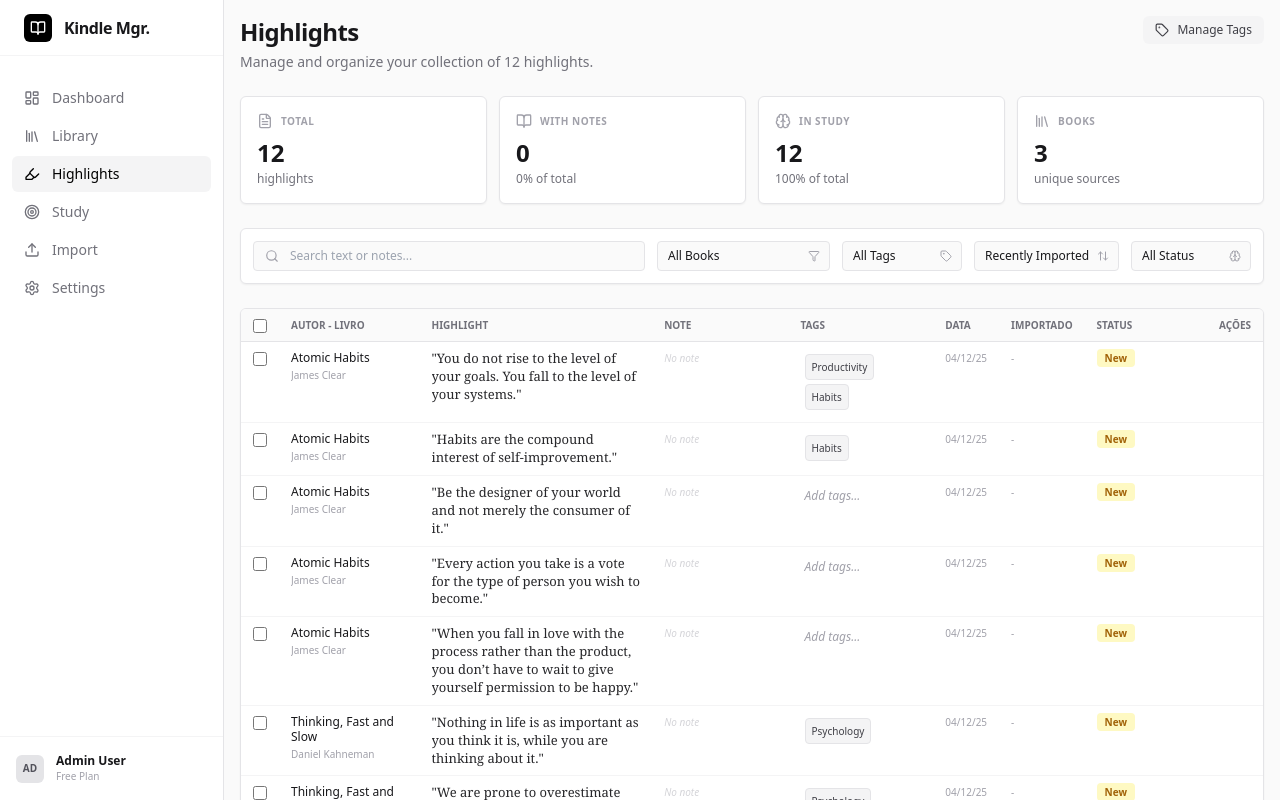
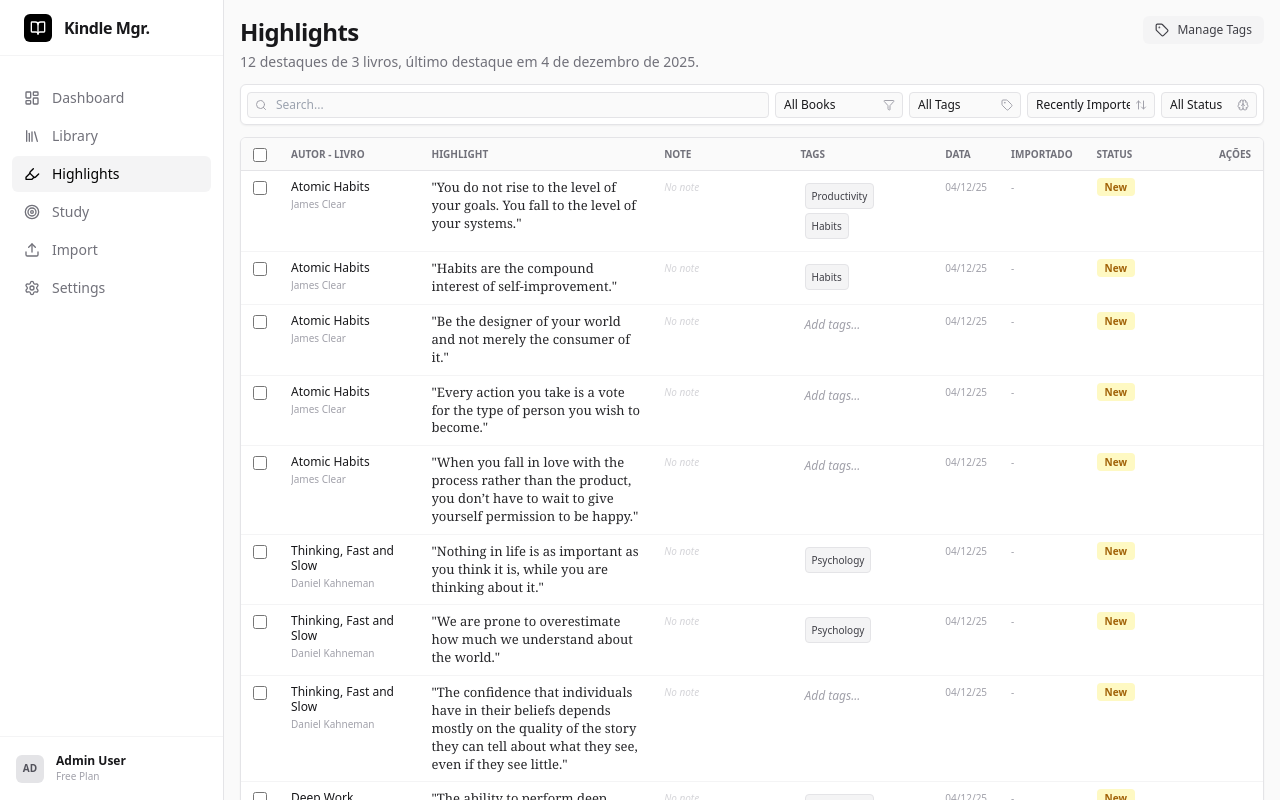
Before and after one commit to lbpfeil/evoque, a React (Vite) app: page /#/highlights in a window 1280 px wide. Built offline with nearby package versions, Linux system fonts and the light colour scheme.

Commit message:
feat: implement Highlights page for managing highlights with filtering, sorting, editing, bulk actions, and a dedicated stats display.

```diff
--- a/components/HighlightStats.tsx
+++ b/components/HighlightStats.tsx
@@ -25,45 +25,47 @@
     }, [highlights, studyCards]);
 
     return (
-        <div className="grid grid-cols-2 md:grid-cols-4 gap-3 mb-6">
-            {/* Total Highlights */}
-            <div className="bg-white border border-zinc-200 rounded-md p-4 shadow-sm">
-                <div className="flex items-center gap-2 mb-2">
-                    <FileText className="w-4 h-4 text-zinc-400" />
-                    <span className="text-[10px] uppercase font-semibold tracking-wider text-zinc-400">Total</span>
+        <div className="flex items-center gap-3 bg-white border border-zinc-200 rounded-md px-3 py-1.5 shadow-sm mb-3">
+            {/* Total */}
+            <div className="flex items-center gap-1.5">
+                <FileText className="w-3 h-3 text-zinc-400 shrink-0" />
+                <div className="flex items-baseline gap-1">
+                    <span className="text-base font-bold text-zinc-900">{stats.total}</span>
+                    <span className="text-[9px] text-zinc-400 uppercase tracking-wide">highlights</span>
                 </div>
-                <p className="text-2xl font-bold text-zinc-900">{stats.total}</p>
-                <p className="text-xs text-zinc-500 mt-0.5">highlights</p>
             </div>
 
+            <div className="h-4 w-px bg-zinc-200" />
+
             {/* With Notes */}
-            <div className="bg-white border border-zinc-200 rounded-md p-4 shadow-sm">
-                <div className="flex items-center gap-2 mb-2">
-                    <BookOpen className="w-4 h-4 text-zinc-400" />
-                    <span className="text-[10px] uppercase font-semibold tracking-wider text-zinc-400">With Notes</span>
+            <div className="flex items-center gap-1.5">
+                <BookOpen className="w-3 h-3 text-zinc-400 shrink-0" />
+                <div className="flex items-baseline gap-1">
+                    <span className="text-base font-bold text-zinc-900">{stats.withNotes}</span>
+                    <span className="text-[9px] text-zinc-400">{stats.withNotesPercent}% com notas</span>
                 </div>
-                <p className="text-2xl font-bold text-zinc-900">{stats.withNotes}</p>
-                <p className="text-xs text-zinc-500 mt-0.5">{stats.withNotesPercent}% of total</p>
             </div>
 
+            <div className="h-4 w-px bg-zinc-200" />
+
             {/* In Study */}
-            <div className="bg-white border border-zinc-200 rounded-md p-4 shadow-sm">
-                <div className="flex items-center gap-2 mb-2">
-                    <Brain className="w-4 h-4 text-zinc-400" />
-                    <span className="text-[10px] uppercase font-semibold tracking-wider text-zinc-400">In Study</span>
+            <div className="flex items-center gap-1.5">
+                <Brain className="w-3 h-3 text-zinc-400 shrink-0" />
+                <div className="flex items-baseline gap-1">
+                    <span className="text-base font-bold text-zinc-900">{stats.inStudy}</span>
+                    <span className="text-[9px] text-zinc-400">{stats.inStudyPercent}% em estudo</span>
                 </div>
-                <p className="text-2xl font-bold text-zinc-900">{stats.inStudy}</p>
-                <p className="text-xs text-zinc-500 mt-0.5">{stats.inStudyPercent}% of total</p>
             </div>
 
+            <div className="h-4 w-px bg-zinc-200" />
+
             {/* Unique Books */}
-            <div className="bg-white border border-zinc-200 rounded-md p-4 shadow-sm">
-                <div className="flex items-center gap-2 mb-2">
-                    <Library className="w-4 h-4 text-zinc-400" />
-                    <span className="text-[10px] uppercase font-semibold tracking-wider text-zinc-400">Books</span>
+            <div className="flex items-center gap-1.5">
+                <Library className="w-3 h-3 text-zinc-400 shrink-0" />
+                <div className="flex items-baseline gap-1">
+                    <span className="text-base font-bold text-zinc-900">{stats.uniqueBooks}</span>
+                    <span className="text-[9px] text-zinc-400 uppercase tracking-wide">livros</span>
                 </div>
-                <p className="text-2xl font-bold text-zinc-900">{stats.uniqueBooks}</p>
-                <p className="text-xs text-zinc-500 mt-0.5">unique sources</p>
             </div>
         </div>
     );
--- a/pages/Highlights.tsx
+++ b/pages/Highlights.tsx
@@ -1,8 +1,8 @@
-import React, { useState, useMemo } from 'react';
+import React, { useState, useMemo, useEffect } from 'react';
 import { useStore } from '../components/StoreContext';
 import { Search, Filter, Trash2, Edit2, Check, X, Book, ArrowUpDown, Plus, Minus, Brain, TrendingUp, Tag as TagIcon } from 'lucide-react';
 import { SortOption } from '../types';
-import HighlightStats from '../components/HighlightStats';
+
 import BookContextModal from '../components/BookContextModal';
 import HighlightHistoryModal from '../components/HighlightHistoryModal';
 import { TagSelector } from '../components/TagSelector';
@@ -43,6 +43,38 @@
 
   // Tag Manager Sidebar
   const [isTagManagerOpen, setIsTagManagerOpen] = useState(false);
+
+  // Reset tag filter when book filter changes if the selected tag is not valid anymore
+  useEffect(() => {
+    if (selectedTagId !== 'all') {
+      const selectedTag = tags.find(t => t.id === selectedTagId);
+      if (selectedTag?.bookId) {
+        // If the selected tag is a chapter tag (has bookId)
+        // and the book filter changed to "all" or a different book, reset tag filter
+        if (selectedBookId === 'all' || selectedTag.bookId !== selectedBookId) {
+          setSelectedTagId('all');
+        }
+      }
+    }
+  }, [selectedBookId, selectedTagId, tags]);
+
+  // Calculate stats for header
+  const stats = useMemo(() => {
+    const uniqueBooks = new Set(highlights.map(h => h.bookId)).size;
+    const lastHighlight = highlights.length > 0
+      ? new Date(Math.max(...highlights.map(h => new Date(h.dateAdded).getTime())))
+      : null;
+    return { uniqueBooks, lastHighlight };
+  }, [highlights]);
+
+  const formatDate = (date: Date | null) => {
+    if (!date) return 'nunca';
+    return date.toLocaleDateString('pt-BR', {
+      day: 'numeric',
+      month: 'long',
+      year: 'numeric',
+    });
+  };
 
   // Helper to get all child tag IDs recursively
   const getChildTagIds = (parentId: string): string[] => {
@@ -146,7 +178,7 @@
     setEditingId(null);
   };
 
-  const formatDate = (dateString?: string) => {
+  const formatDateShort = (dateString?: string) => {
     if (!dateString) return '-';
     try {
       return new Date(dateString).toLocaleDateString('pt-BR', {
@@ -175,13 +207,13 @@
   };
 
   return (
-    <div className="space-y-6 relative h-full flex flex-col">
+    <div className="space-y-3 relative h-full flex flex-col">
       {/* Header */}
       <div className="flex justify-between items-start">
         <div>
           <h1 className="text-2xl font-bold text-zinc-900 tracking-tight">Highlights</h1>
           <p className="text-zinc-500 mt-1 font-light text-sm">
-            Manage and organize your collection of {highlights.length} highlights.
+            {highlights.length} {highlights.length === 1 ? 'destaque' : 'destaques'} de {stats.uniqueBooks} {stats.uniqueBooks === 1 ? 'livro' : 'livros'}, último destaque em {formatDate(stats.lastHighlight)}.
           </p>
         </div>
         <button
@@ -193,49 +225,63 @@
         </button>
       </div>
 
-      {/* Statistics */}
-      <HighlightStats highlights={highlights} studyCards={studyCards} books={books} />
-
       {/* Toolbar */}
-      <div className="flex flex-col md:flex-row gap-3 justify-between items-start md:items-center bg-white p-3 rounded-md border border-zinc-200 shadow-sm">
-        <div className="flex gap-3 w-full md:w-auto flex-1 flex-wrap">
-          <div className="relative flex-1 min-w-[200px]">
-            <Search className="absolute left-3 top-1/2 -translate-y-1/2 w-3.5 h-3.5 text-zinc-400" />
+      <div className="flex items-center gap-1.5 bg-white p-1.5 rounded-md border border-zinc-200 shadow-sm">
+        {/* Search - flex to fill available space */}
+        <div className="relative flex-1 min-w-[180px]">
+          <Search className="absolute left-2 top-1/2 -translate-y-1/2 w-3 h-3 text-zinc-400" />
           <input
             type="text"
-              placeholder="Search text or notes..."
+            placeholder="Search..."
             value={searchTerm}
             onChange={(e) => setSearchTerm(e.target.value)}
-              className="w-full pl-9 pr-3 py-1.5 bg-zinc-50 border border-zinc-200 rounded-sm focus:outline-none focus:ring-1 focus:ring-black focus:border-black text-xs"
+            className="w-full pl-7 pr-2 py-1 bg-zinc-50 border border-zinc-200 rounded text-xs focus:outline-none focus:ring-1 focus:ring-black focus:border-black"
           />
         </div>
 
+        {/* Book Filter */}
         <div className="relative">
           <select
             value={selectedBookId}
             onChange={(e) => setSelectedBookId(e.target.value)}
-              className="pl-2.5 pr-7 py-1.5 bg-zinc-50 border border-zinc-200 rounded-sm focus:outline-none focus:ring-1 focus:ring-black focus:border-black text-xs appearance-none min-w-[120px]"
+            className="w-32 pl-2 pr-6 py-1 bg-zinc-50 border border-zinc-200 rounded text-xs appearance-none focus:outline-none focus:ring-1 focus:ring-black focus:border-black truncate"
+            style={{ maxWidth: '128px' }}
           >
             <option value="all">All Books</option>
             {books.map(b => (
-                <option key={b.id} value={b.id}>{b.title}</option>
+              <option key={b.id} value={b.id} className="truncate">{b.title}</option>
             ))}
           </select>
-            <Filter className="absolute right-2.5 top-1/2 -translate-y-1/2 w-3 h-3 text-zinc-400 pointer-events-none" />
+          <Filter className="absolute right-2 top-1/2 -translate-y-1/2 w-3 h-3 text-zinc-400 pointer-events-none" />
         </div>
 
+        {/* Tag Filter */}
         <div className="relative">
           <select
             value={selectedTagId}
             onChange={(e) => setSelectedTagId(e.target.value)}
-              className="pl-2.5 pr-7 py-1.5 bg-zinc-50 border border-zinc-200 rounded-sm focus:outline-none focus:ring-1 focus:ring-black focus:border-black text-xs appearance-none min-w-[120px]"
+            className="w-28 pl-2 pr-6 py-1 bg-zinc-50 border border-zinc-200 rounded text-xs appearance-none focus:outline-none focus:ring-1 focus:ring-black focus:border-black truncate"
+            style={{ maxWidth: '112px' }}
           >
-              <option value="all">All Tags</option>
             <option value="all">All Tags</option>
             {(() => {
               // Flatten tags with depth for display
               const flattenTags = (parentId?: string, depth = 0): React.ReactNode[] => {
-                  const children = tags.filter(t => t.parentId === parentId);
+                const children = tags.filter(t => {
+                  // Only include tags that match the current filter context
+                  if (t.parentId !== parentId) return false;
+
+                  // If "All Books" is selected, only show global tags (no bookId)
+                  if (selectedBookId === 'all') {
+                    return !t.bookId;
+                  }
+
+                  // If a specific book is selected, show:
+                  // 1. Global tags (no bookId)
+                  // 2. Tags specific to the selected book
+                  return !t.bookId || t.bookId === selectedBookId;
+                });
+
                 // Sort: Global first, then books? Or A-Z?
                 children.sort((a, b) => a.name.localeCompare(b.name));
 
@@ -245,7 +291,7 @@
                   const label = `${prefix}${tag.name}${book ? ` (${book.title})` : ''}`;
 
                   return [
-                      <option key={tag.id} value={tag.id}>
+                    <option key={tag.id} value={tag.id} className="truncate">
                       {label}
                     </option>,
                     ...flattenTags(tag.id, depth + 1)
@@ -257,55 +303,58 @@
               return flattenTags(undefined);
             })()}
           </select>
-            <TagIcon className="absolute right-2.5 top-1/2 -translate-y-1/2 w-3 h-3 text-zinc-400 pointer-events-none" />
+          <TagIcon className="absolute right-2 top-1/2 -translate-y-1/2 w-3 h-3 text-zinc-400 pointer-events-none" />
         </div>
 
+        {/* Sort Filter */}
         <div className="relative">
           <select
             value={sortBy}
             onChange={(e) => setSortBy(e.target.value as SortOption)}
-              className="pl-2.5 pr-7 py-1.5 bg-zinc-50 border border-zinc-200 rounded-sm focus:outline-none focus:ring-1 focus:ring-black focus:border-black text-xs appearance-none min-w-[120px]"
+            className="w-32 pl-2 pr-6 py-1 bg-zinc-50 border border-zinc-200 rounded text-xs appearance-none focus:outline-none focus:ring-1 focus:ring-black focus:border-black"
+            style={{ maxWidth: '128px' }}
           >
             <option value="imported">Recently Imported</option>
             <option value="date">Highlight Date</option>
             <option value="book">Book Title</option>
             <option value="length">Text Length</option>
           </select>
-            <ArrowUpDown className="absolute right-2.5 top-1/2 -translate-y-1/2 w-3 h-3 text-zinc-400 pointer-events-none" />
+          <ArrowUpDown className="absolute right-2 top-1/2 -translate-y-1/2 w-3 h-3 text-zinc-400 pointer-events-none" />
         </div>
 
+        {/* Status Filter */}
         <div className="relative">
           <select
             value={studyFilter}
             onChange={(e) => setStudyFilter(e.target.value as any)}
-              className="pl-2.5 pr-7 py-1.5 bg-zinc-50 border border-zinc-200 rounded-sm focus:outline-none focus:ring-1 focus:ring-black focus:border-black text-xs appearance-none min-w-[120px]"
+            className="w-24 pl-2 pr-6 py-1 bg-zinc-50 border border-zinc-200 rounded text-xs appearance-none focus:outline-none focus:ring-1 focus:ring-black focus:border-black"
+            style={{ maxWidth: '96px' }}
           >
             <option value="all">All Status</option>
             <option value="in-study">In Study</option>
             <option value="not-in-study">Not in Study</option>
           </select>
-            <Brain className="absolute right-2.5 top-1/2 -translate-y-1/2 w-3 h-3 text-zinc-400 pointer-events-none" />
-          </div>
+          <Brain className="absolute right-2 top-1/2 -translate-y-1/2 w-3 h-3 text-zinc-400 pointer-events-none" />
         </div>
 
         {/* Bulk Actions Indicator */}
         {selectedIds.size > 0 && (
-          <div className="flex items-center gap-3 animate-fade-in bg-zinc-900 text-white px-3 py-1 rounded-sm shadow-md w-full md:w-auto justify-between">
-            <span className="text-xs font-medium">{selectedIds.size} selected</span>
-            <div className="flex gap-2">
+          <div className="flex items-center gap-2 animate-fade-in bg-zinc-900 text-white px-2 py-1 rounded shadow-md ml-auto">
+            <span className="text-[10px] font-medium">{selectedIds.size} selected</span>
+            <div className="flex gap-1.5">
               <button
                 onClick={handleBulkAddToStudy}
-                className="flex items-center gap-1.5 text-[10px] hover:text-zinc-300 transition-colors uppercase tracking-wide font-semibold"
+                className="flex items-center gap-1 text-[9px] hover:text-zinc-300 transition-colors uppercase tracking-wide font-semibold"
                 title="Add to Study"
               >
-                <Plus className="w-3 h-3" />
+                <Plus className="w-2.5 h-2.5" />
                 Study
               </button>
               <button
                 onClick={handleBulkDelete}
-                className="flex items-center gap-1.5 text-[10px] hover:text-zinc-300 transition-colors uppercase tracking-wide font-semibold"
+                className="flex items-center gap-1 text-[9px] hover:text-zinc-300 transition-colors uppercase tracking-wide font-semibold"
               >
-                <Trash2 className="w-3 h-3" />
+                <Trash2 className="w-2.5 h-2.5" />
                 Delete
               </button>
             </div>
@@ -417,10 +466,10 @@
                       <TagSelector highlightId={highlight.id} bookId={highlight.bookId} />
                     </td>
                     <td className="px-3 py-2 align-top whitespace-nowrap text-[10px] text-zinc-400">
-                      {formatDate(highlight.dateAdded)}
+                      {formatDateShort(highlight.dateAdded)}
                     </td>
                     <td className="px-3 py-2 align-top whitespace-nowrap text-[10px] text-zinc-400">
-                      {formatDate(highlight.importedAt)}
+                      {formatDateShort(highlight.importedAt)}
                     </td>
                     <td className="px-3 py-2 align-top">
                       {getStudyBadge(highlight.id)}
```
Lines whose indentation alone changed are shown as unchanged.
